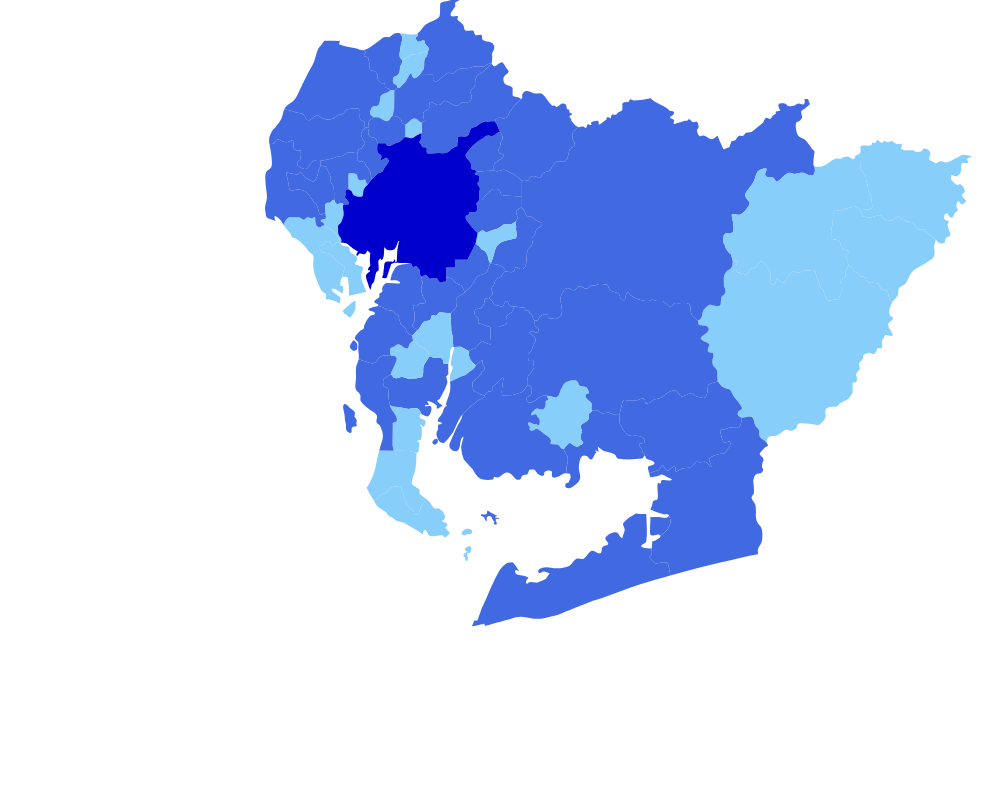
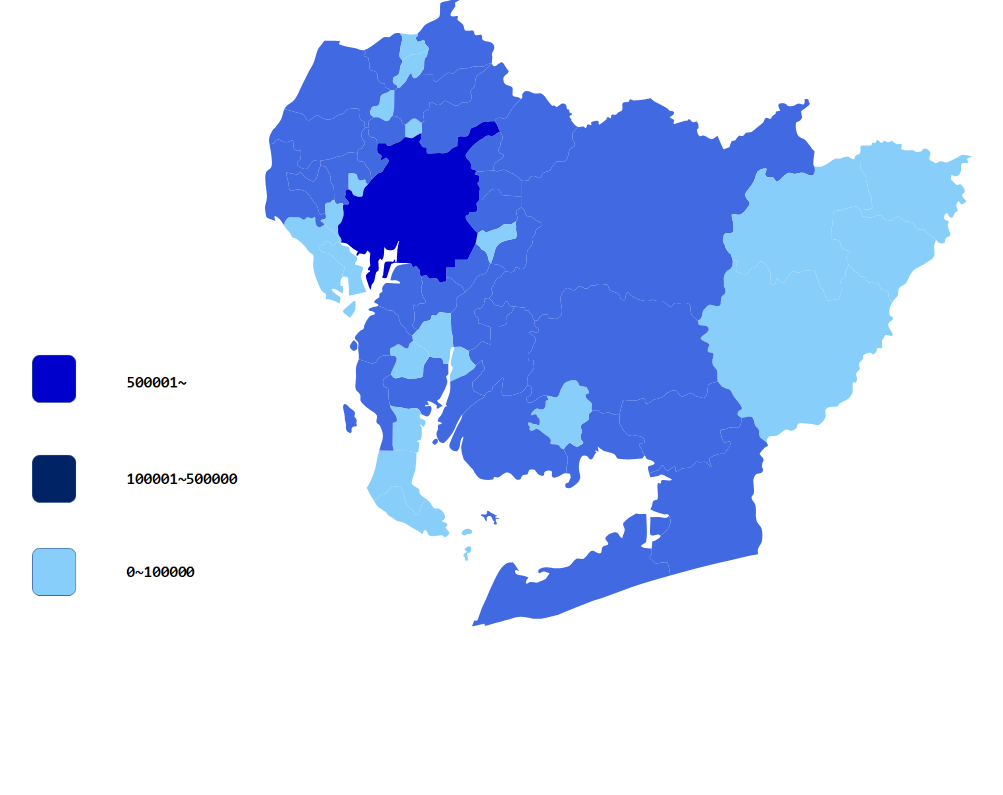
Before and after one commit to soozhin/World-Information-Map, a Django app: page /worldmap/Aichi in a window 1280 px wide. Shown: the part 116-911 px from the top of the page, without its empty margins (21-1024 px from the left). Before the commit the page ends 743 px from the top, so only its background shows below. Run offline with Django 3.2, Linux system fonts and the light colour scheme.

Commit message:
Update Aichi.html

```diff
--- a/PBLproject/worldmap/templates/worldmap/Aichi.html
+++ b/PBLproject/worldmap/templates/worldmap/Aichi.html
@@ -15,6 +15,11 @@
 	<meta name="description" content="" />
 	<meta name="viewport" content="width=device-width, initial-scale=1" />
 	<link rel="stylesheet" href="{% static 'css/todouhuken.css' %}" />
+	<link
+	rel="stylesheet"
+	type="text/css"
+	href="{% static '/css/Aichi.css' %}"
+	/>
 </head>
 
 <body>
@@ -168,6 +173,11 @@
 			</g>
 		</svg>
 	</div>
+
+	<div class="Aichi1">
+		<img src="{% static 'Osakapopulationscale.png' %}" class="Aichi2">
+	</div>
+
 	<script src="{% static 'javascript/todouhuken.js' %}"></script>
 </body>
 
```
